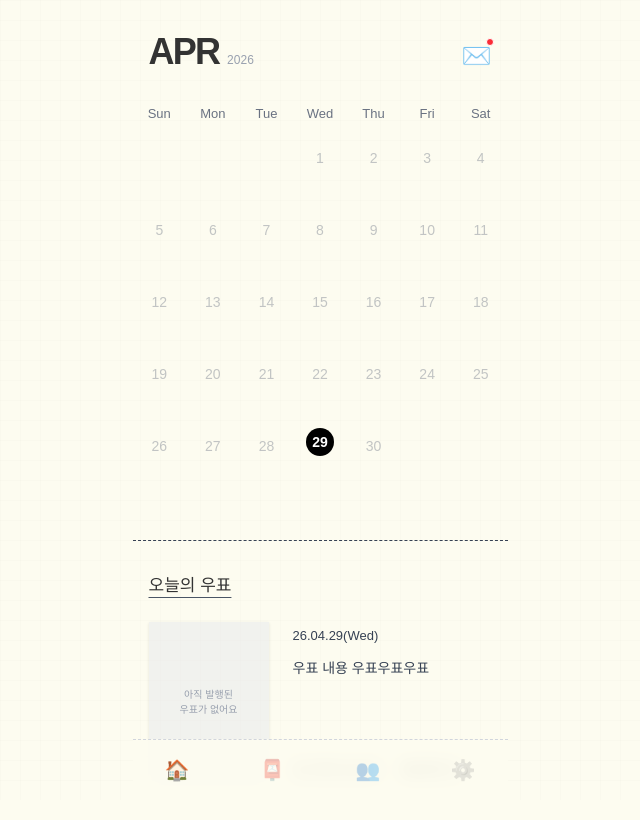
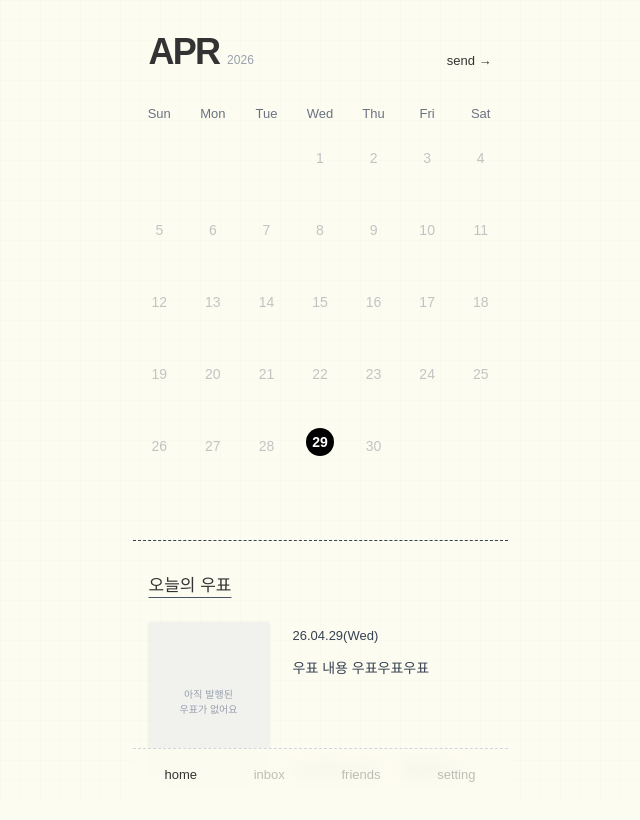
Before and after one commit to ozzora9/stamp, a Next.js app: page / in a window 1280 px wide. Shown: the top 820 px of the page, without its empty margins (320-960 px from the left). Built offline with nearby package versions, Linux system fonts and the light colour scheme; no server answers; the database is empty; a web font is replaced by a local one.

Commit message:
style: 가오 챙기기

```diff
--- a/app/page.tsx
+++ b/app/page.tsx
@@ -219,8 +219,8 @@ export default function StampIt() {
             )}
           </div>
           <button onClick={() => router.push("/inbox")} className="relative">
-            <span className="text-2xl">✉️</span>
-            <div className="absolute -top-0.5 -right-0.5 w-2 h-2 bg-red-500 rounded-full border border-white"></div>
+            <span className="text-[13px]">send →</span>
+            {/* <div className="absolute -top-0.5 -right-0.5 w-2 h-2 bg-red-500 rounded-full border border-white"></div> */}
           </button>
         </header>
 
@@ -244,24 +244,24 @@ export default function StampIt() {
         <nav className="fixed bottom-0 w-[375px] bg-[#fdfcf0]/90 backdrop-blur-sm border-t border-dashed border-gray-300 py-4 px-8 flex justify-between items-center z-20">
           <button
             onClick={() => setActiveTab("home")}
-            className={`text-xl ${activeTab === "home" ? "opacity-100" : "opacity-30"}`}
+            className={`text-[13px] ${activeTab === "home" ? "opacity-100" : "opacity-30"}`}
           >
-            🏠
+            home
           </button>
           <button
             onClick={() => router.push("/inbox")}
-            className={`text-xl ${activeTab === "inbox" ? "opacity-100" : "opacity-30"}`}
+            className={`text-[13px] ${activeTab === "inbox" ? "opacity-100" : "opacity-30"}`}
           >
-            📮
+            inbox
           </button>
           <button
             onClick={() => router.push("/")}
-            className={`text-xl ${activeTab === "friends" ? "opacity-100" : "opacity-30"}`}
+            className={`text-[13px] ${activeTab === "friends" ? "opacity-100" : "opacity-30"}`}
           >
-            👥
+            friends
           </button>
-          <button className="opacity-30 text-xl grayscale cursor-not-allowed">
-            ⚙️
+          <button className="opacity-30 text-[13px] grayscale cursor-not-allowed">
+            setting
           </button>
         </nav>
       </div>
--- a/app/postcard/write/page.tsx
+++ b/app/postcard/write/page.tsx
@@ -92,7 +92,7 @@ function PostcardWriteContent() {
         {/* 1. Header: Month 크기의 POST + 아래 send to */}
         <header className="mb-8 px-4 flex flex-col items-start">
           <h1 className="text-4xl font-black tracking-tighter leading-none mb-2">
-            POST
+            SEND
           </h1>
         </header>
 
```
